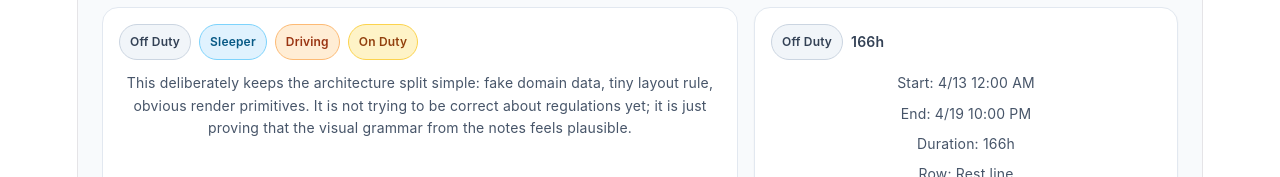
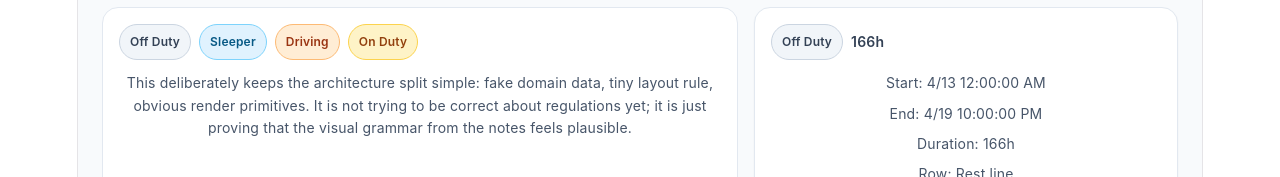
Before and after one commit to LarryBoyEval/matrix-play, a React (Vite) app: page / in a window 1280 px wide. Shown: the part 486-663 px from the top of the page. Built offline with nearby package versions, Linux system fonts and the light colour scheme.

Commit message:
Fixed status panel to show seconds for start/finish

```diff
--- a/src/single-day-log.tsx
+++ b/src/single-day-log.tsx
@@ -651,12 +651,12 @@ function formatClock(totalSeconds: number): string {
 
     const hours24 = Math.floor(secondsIntoDay / 3600);
     const minutes = Math.floor((secondsIntoDay % 3600) / 60);
+    const seconds = secondsIntoDay % 60;
 
     const suffix = hours24 >= 12 ? "PM" : "AM";
     const hour12 = hours24 % 12 === 0 ? 12 : hours24 % 12;
 
-    const base = `${formatMonthDayFromOffset(day)} ${hour12}:${String(minutes).padStart(2, "0")} ${suffix}`;
-    return base;
+    return `${formatMonthDayFromOffset(day)} ${hour12}:${String(minutes).padStart(2, "0")}:${String(seconds).padStart(2, "0")} ${suffix}`;
 }
 
 function estimateLabelWidth(label: string): number {
```
Also changed, not shown: design/todo.md (+3 -0 lines).
